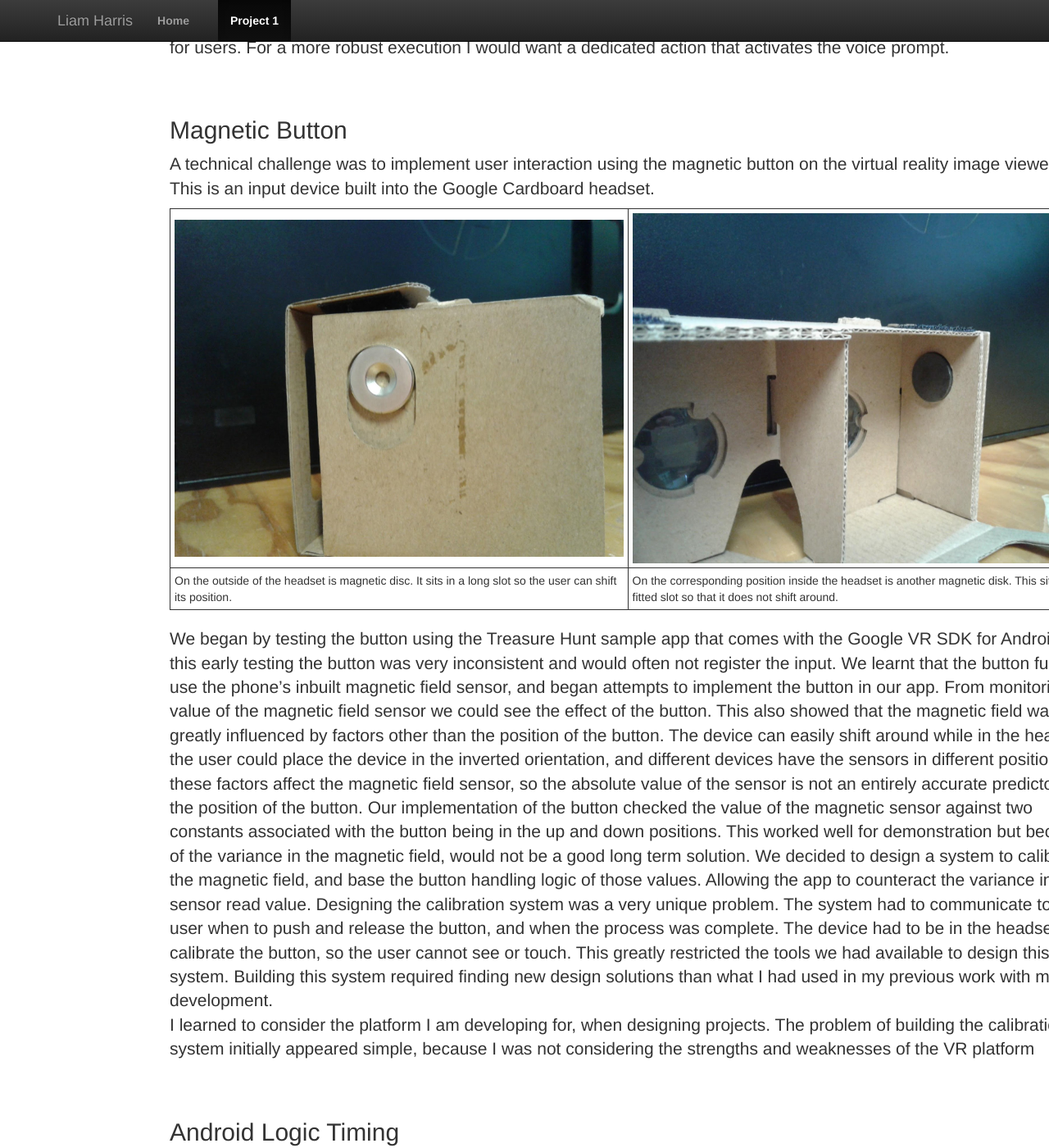
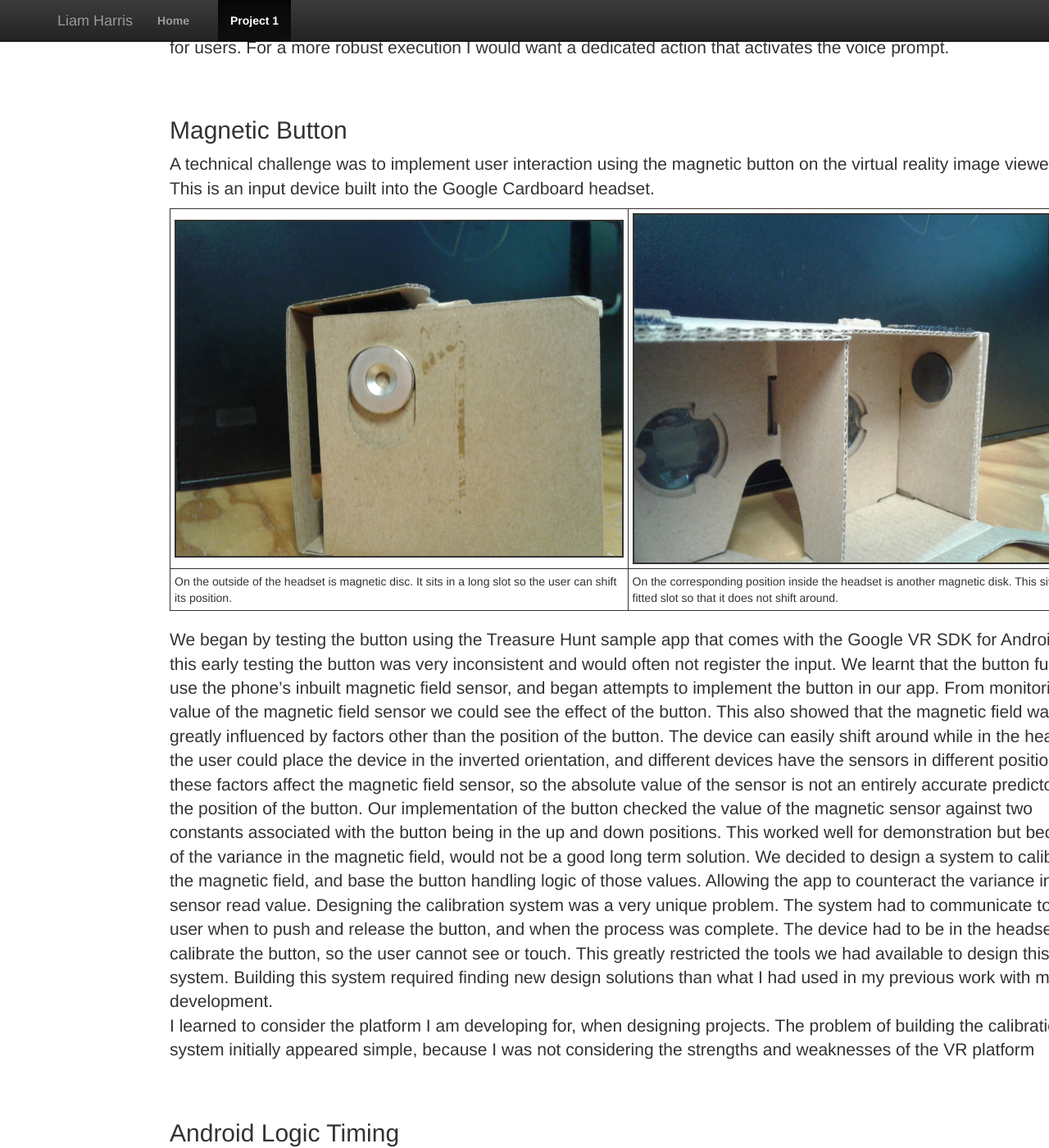
Before and after one commit to harrl7/harrl7.github.io, a Jekyll site: the page built from project1/index.html, in a window 1280 px wide and 1400 px high, scrolled down 1029 px. Shown: the whole window at 82% size. Built offline with Jekyll 4.4.1, drawn with Linux system fonts in a browser that asks for light colours.

Commit message:
Update main.css

```diff
--- a/css/main.css
+++ b/css/main.css
@@ -47,3 +47,8 @@ table, td {
     border-width: 1px;
     padding: 5px;
 }
+
+img {
+    border-style: solid;
+    border-width: 2px;
+}
```
